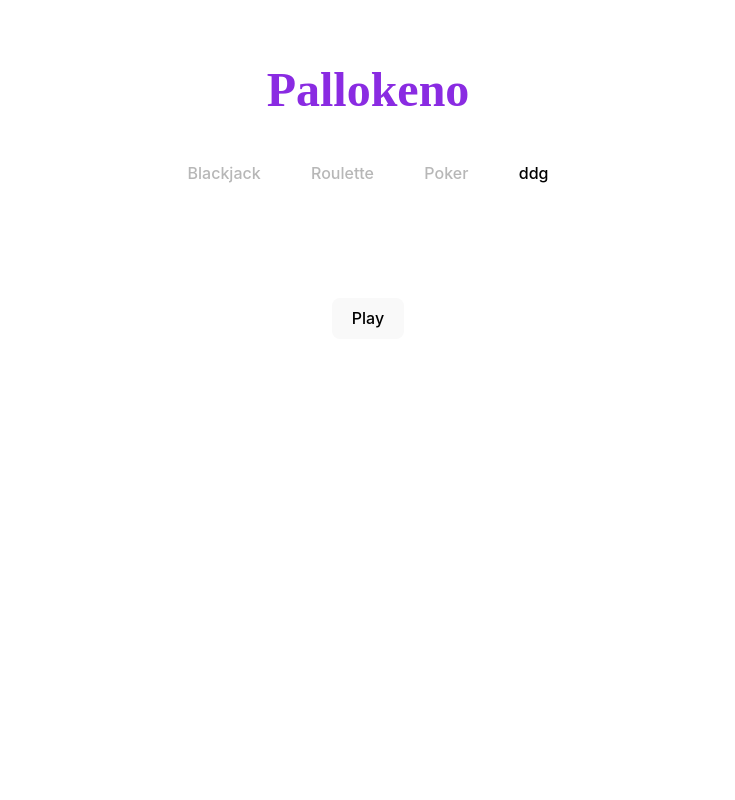
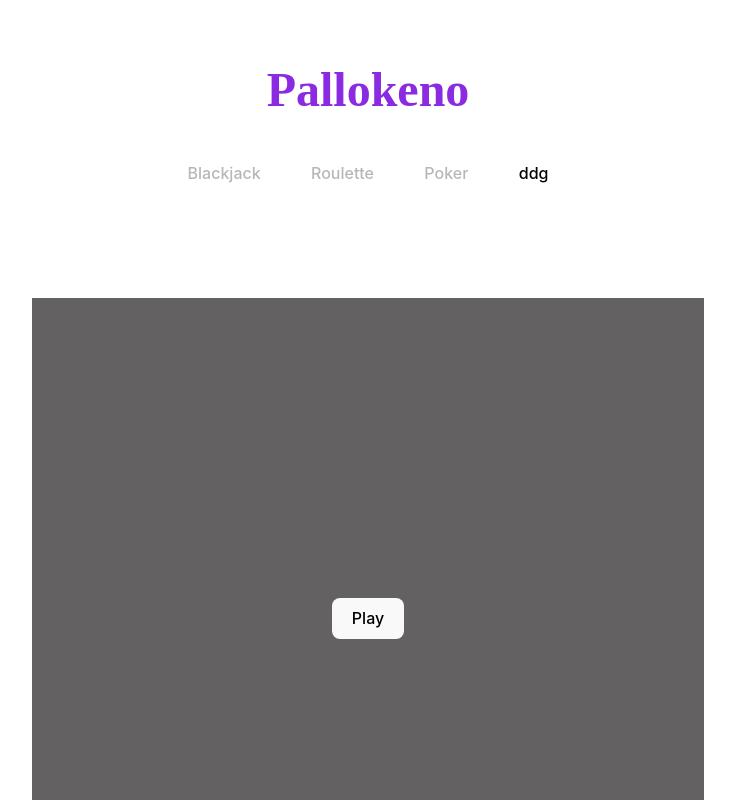
Before and after one commit to Lasis7/Gambling, a Svelte app: page / in a window 1280 px wide. Shown: the top 800 px of the page, without its empty margins (272-1007 px from the left). Built offline with nearby package versions, Linux system fonts and the light colour scheme.

Commit message:
added a new cancel button, a text indicating the cost

```diff
--- a/src/App.svelte
+++ b/src/App.svelte
@@ -14,9 +14,14 @@
     modalVisible = true;
   };
 
+  //Used on custom event, one for closing the modal, other for recognizing that it has been closed, so the button can change
   const modalClose = () => {
     modalVisible = false;
     modalClosed = true;
+  };
+
+  const cancel = () => {
+    modalClosed = false;
   };
 </script>
 
@@ -25,11 +30,19 @@
 <Navbar />
 
 <div class="view">
-  {#if !isModalClosed}
-    <button on:click={playStart}>Play</button>
-  {:else}
-    <button>Start</button>
-  {/if}
+  <div class="insideView">
+    {#if !isModalClosed}
+      <button on:click={playStart}>Play</button>
+    {:else}
+      <div class="modalClosed">
+        <button on:click={cancel}>Cancel</button>
+        <button
+          >Start
+          <p class="cost">$4</p></button
+        >
+      </div>
+    {/if}
+  </div>
 </div>
 
 {#if modalVisible}
@@ -40,5 +53,27 @@
   .view {
     border: solid 1px white;
     margin-top: 100px;
+    background-color: rgb(99, 97, 97);
+  }
+
+  .insideView {
+    margin: 300px;
+  }
+
+  .modalClosed {
+    display: flex;
+    flex-wrap: wrap;
+    justify-content: center;
+    gap: 10px;
+    margin-bottom: 10px;
+  }
+
+  .cost {
+    font-size: 0.9em;
+    color: rgb(162, 158, 158);
+  }
+
+  button:hover {
+    color: aqua;
   }
 </style>
```
